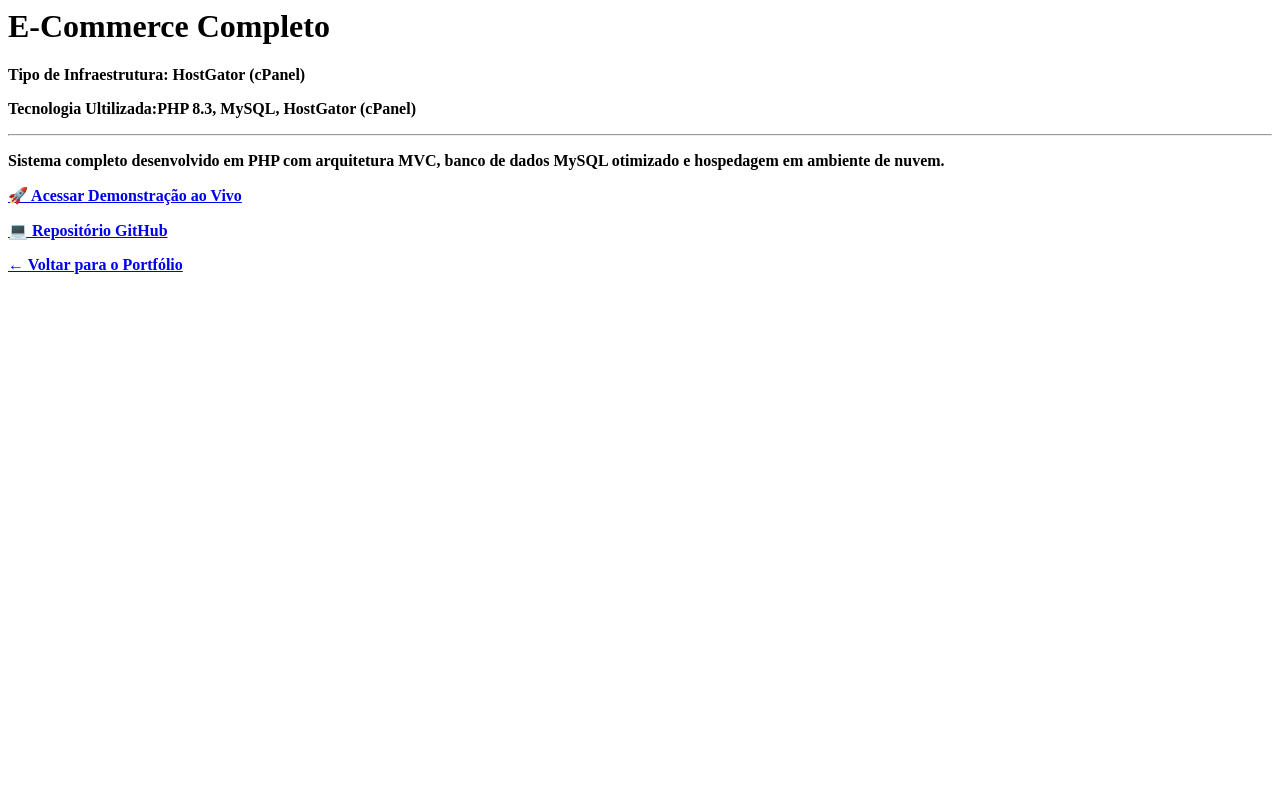
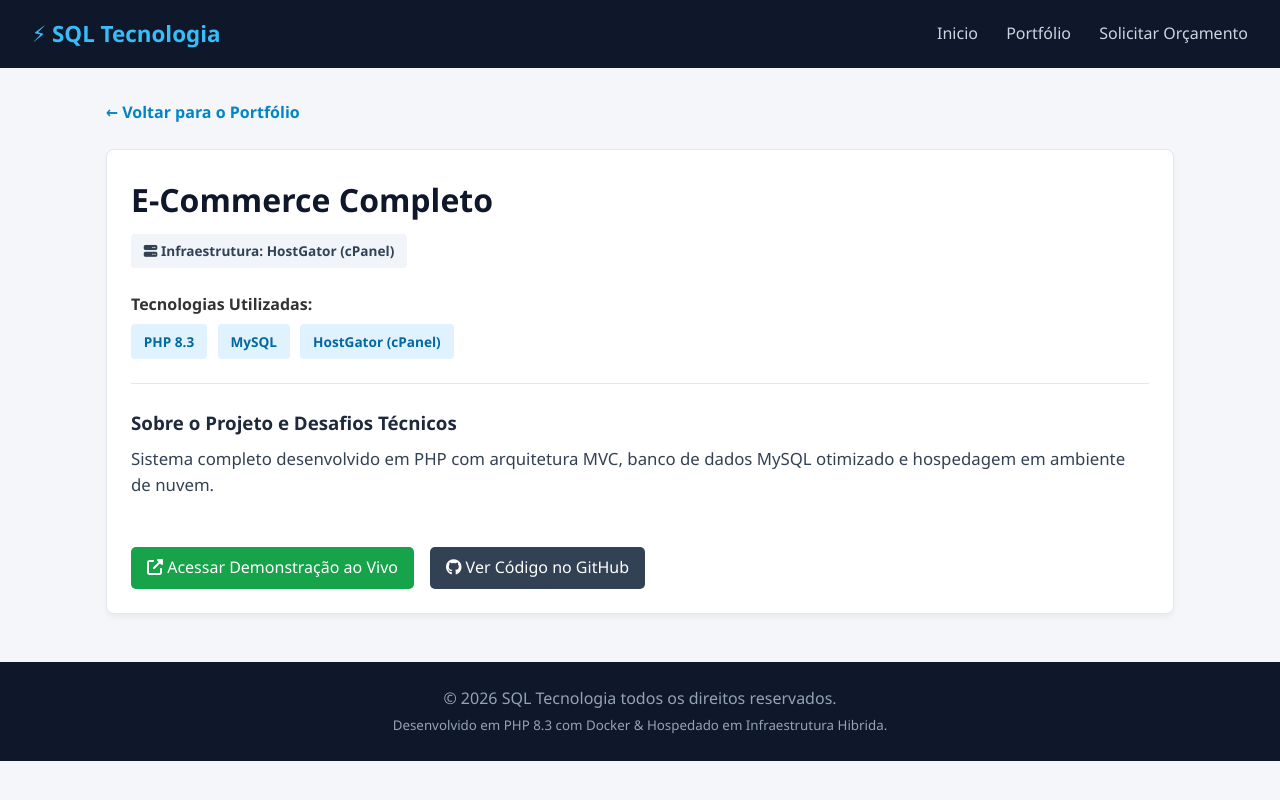
Before and after one commit to marcioanjjo/portfolio, a PHP site: page /projeto/1 in a window 1280 px wide. Run offline with PHP 8.4, Linux system fonts and the light colour scheme; data comes from the database, SQL or seed files in the repository.

Commit message:
Criação da pasta Views do arquivo Views.php, pasta layouts como header.php, footer.php e fiz a alteração do projectController.php com a instancia da class View.

```diff
--- a/app/Controllers/ProjectController.php
+++ b/app/Controllers/ProjectController.php
@@ -4,6 +4,7 @@
 
 
     use App\Models\Project;
+    use App\View;
 
     class ProjectController
     {
@@ -11,54 +12,23 @@
         {
             $projetos = Project::getAll();
 
-            echo '<h1>📋 Portfólio de Projetos - SQL Tecnologia</h1>';
-
-            if(empty($projetos)){
-                echo '<p>Nenhum projeto cadastrado no momento.</p>';
-                return;
-            }
-
-            echo '<div style="display: flex; gap: 20px; flex-wrap: wrap;">';
-            foreach($projetos as $projeto){
-                $tecnologia = htmlspecialchars($projeto['tecnologias'] ?? "NENHUMA");
-                echo
-                "<div style='border: 1px solid #ccc; padding: 15px; border-radius: 8px; width: 300px'>
-                    <h3>" . htmlspecialchars($projeto['titulo']) . "</h3>
-                    <p><strong>Servidor:</strong> " . htmlspecialchars($projeto['tipo_servidor']) . "</p>
-                    <p>" . htmlspecialchars($projeto['descricao_curta']) . "</p>
-                    <p><strong>Tecnologia:</strong> " . $tecnologia . "</p>
-                    <a href='/projeto/" . $projeto['id'] . "'>Ver detalhes</a>
-                </div>";
-            }
-            echo '</div>';
+            // Chama a View limpamente passando as variáveis
+            View::render('Projects/index', ['title' => 'Portfolio | SQL Tecnologia', 'projetos' => $projetos]);
         }
 
         public function show(string $id): void
         {
-            $idInt = (int) $id;
-            $projeto = Project::getById($idInt);
+
+            $projeto = Project::getById((int) $id);
 
             if(!$projeto){
                 http_response_code(404);
-                echo "<h1>Projeto não encontrado</h1>";
+                View::render('404', ['title' => 'Projeto não encontrado']);
                 return;
             }
 
-            echo "<h1>" . htmlspecialchars($projeto['titulo']) . "</h1>";
-            echo "<p><strong>Tipo de Infraestrutura:<strong> " . htmlspecialchars($projeto['tipo_servidor']) . "</p>";
-            echo "<p><strong>Tecnologia Ultilizada:</strong>" . htmlspecialchars($projeto['tecnologias']) . "</p>";
-            echo "<hr>";
-            echo "<p>" . nl2br(htmlspecialchars($projeto['descricao_completa'])) . "</p>";
-
-            if($projeto['link_demo']){
-                echo "<p><a href='" . htmlspecialchars($projeto['link_demo']) . "' target='_blank'>🚀 Acessar Demonstração ao Vivo</a></p>";
-            }
-
-            if($projeto['link_github']){
-                echo "<p><a href='" . htmlspecialchars($projeto['link_github']) . "' target='_blank'>💻 Repositório GitHub</a></p>";
-            }
-
-            echo "<p><a href='/portfolio'>← Voltar para o Portfólio</a></p>";
+            View::render('projects/show', ['title' => $projeto['titulo'] . '| SQL Tecnologia',
+            'projeto' => $projeto ]);
         }
 
 
--- a/app/Views.php
+++ b/app/View.php
@@ -3,7 +3,7 @@
 
     use Exception;
 
-    class Views
+    class View
     {
         /**
      * Renderiza uma view injetando dados e envolvendo com layout padrão (header/footer)
--- a/app/Views/layouts/footer.php
+++ b/app/Views/layouts/footer.php
@@ -0,0 +1,9 @@
+</main>
+
+<footer>
+    <p>&copy <?= date('Y') ?> SQL Tecnologia todos os direitos reservados.</p>
+    <p><small>Desenvolvido em PHP 8.3 com Docker & Hospedado em Infraestrutura Hibrida.</small></p>
+</footer>
+
+</body>
+</html>
--- a/app/Views/layouts/header.php
+++ b/app/Views/layouts/header.php
@@ -0,0 +1,38 @@
+<!DOCTYPE html>
+<html lang="en">
+<head>
+    <meta charset="UTF-8">
+    <meta name="viewport" content="width=device-width, initial-scale=1.0">
+    <title><?= $title ??'SQL Tecnologia | Desenvolvimento e Cloud' ?></title>
+    <!-- FontAwesome para Ícones -->
+    <link rel="stylesheet" href="https://cdnjs.cloudflare.com/ajax/libs/font-awesome/6.4.0/css/all.min.css">
+    <!-- CSS Nativo Simples -->
+     <style>
+        * { box-sizing: border-box; margin: 0; padding: 0; font-family: 'Segoe UI', Tahoma, Geneva, Verdana, sans-serif; }
+        body { background-color: #f4f6f9; color: #333; line-height: 1.6; }
+        header { background-color: #0f172a; color: #fff; padding: 1rem 2rem; display: flex; justify-content: space-between; align-items: center; }
+        header .logo { font-size: 1.4rem; font-weight: bold; color: #38bdf8; text-decoration: none; }
+        nav a { color: #cbd5e1; text-decoration: none; margin-left: 1.5rem; transition: 0.3s; }
+        nav a:hover { color: #38bdf8; }
+        .container { max-width: 1100px; margin: 2rem auto; padding: 0 1rem; }
+        .card-grid { display: grid; grid-template-columns: repeat(auto-fit, minmax(300px, 1fr)); gap: 1.5rem; margin-top: 1.5rem; }
+        .card { background: #fff; padding: 1.5rem; border-radius: 8px; border: 1px solid #e2e8f0; box-shadow: 0 4px 6px -1px rgba(0,0,0,0.05); }
+        .badge { background: #e0f2fe; color: #0369a1; padding: 0.2rem 0.6rem; border-radius: 4px; font-size: 0.85rem; font-weight: 600; display: inline-block; margin-right: 0.4rem; }
+        .btn { display: inline-block; background: #0284c7; color: #fff; padding: 0.5rem 1rem; border-radius: 5px; text-decoration: none; margin-top: 1rem; transition: 0.2s; }
+        .btn:hover { background: #0369a1; }
+        footer { background: #0f172a; color: #94a3b8; text-align: center; padding: 1.5rem; margin-top: 3rem; }
+    </style>
+</head>
+<body>
+    <header>
+        <a href="/" class="logo">⚡ SQL Tecnologia</a>
+        <nav>
+            <a href="/">Inicio</a>
+            <a href="/portfolio">Portfólio</a>
+            <a href="/#contato">Solicitar Orçamento</a>
+        </nav>
+    </header>
+
+    <main class="container">
+<!-- </body>
+</html> -->
--- /dev/null
+++ b/app/Views/projects/404.php
@@ -0,0 +1,6 @@
+<div style="text-align: center; padding: 3rem 1rem;">
+    <h1 style="font-size: 4rem; color: #ef4444; margin-bottom: 0.5rem;">404</h1>
+    <h2 style="color: #0f172a; margin-bottom: 1rem;">Projeto ou Página Não Encontrada</h2>
+    <p style="color: #64748b; margin-bottom: 1.5rem;">O conteúdo que você está tentando acessar não existe ou foi removido.</p>
+    <a href="/portfolio" class="btn">Voltar para o Portfólio</a>
+</div>
--- /dev/null
+++ b/app/Views/projects/show.php
@@ -0,0 +1,47 @@
+<?php
+    if(empty($projeto)){
+        echo "<p> Projeto não encontrado.</p>";
+        return;
+    }
+?>
+<a href="/portfolio" style="text-decoration: none; color: #0284c7; font-weight: 600;">← Voltar para o Portfólio</a>
+
+<div class="card" style="margin-top: 1.5rem;">
+    <h1 style="color: #0f172a; margin-bottom: 0.5rem;"><?= htmlspecialchars($projeto['titulo']) ?></h1>
+
+    <div style="margin-bottom: 1.5rem;">
+        <span class="badge" style="background: #f1f5f9; color: #334155; padding: 0.4rem 0.8rem;">
+            <i class="fas fa-server"></i> Infraestrutura: <?= htmlspecialchars($projeto['tipo_servidor']); ?>
+        </span>
+    </div>
+
+    <div style="margin-bottom: 1.5rem;">
+        <strong>Tecnologias Utilizadas:</strong><br>
+        <?php
+            $techs = explode(',', $projeto['tecnologias'] ?? '');
+            foreach ($techs as $tech):
+                if (trim($tech) === '') continue;
+        ?>
+            <span class="badge" style="padding: 0.4rem 0.8rem; margin-top: 0.4rem;"><?= htmlspecialchars(trim($tech)); ?></span>
+        <?php endforeach; ?>
+    </div>
+
+    <hr style="border: 0; border-top: 1px solid #e2e8f0; margin: 1.5rem 0;">
+
+    <h3 style="color: #1e293b; margin-bottom: 0.5rem;">Sobre o Projeto e Desafios Técnicos</h3>
+    <p style="color: #334155; font-size: 1.05rem; white-space: pre-line;"><?= htmlspecialchars($projeto['descricao_completa']) ?></p>
+
+    <div style="margin-top: 2rem; display: flex; gap: 1rem; flex-wrap: wrap;">
+        <?php if (!empty($projeto['link_demo'])): ?>
+            <a href="<?= htmlspecialchars($projeto['link_demo']) ?>" target="_blank" class="btn" style="background: #16a34a;">
+                <i class="fas fa-external-link-alt"></i> Acessar Demonstração ao Vivo
+            </a>
+        <?php endif; ?>
+
+        <?php if (!empty($projeto['link_github'])): ?>
+            <a href="<?= htmlspecialchars($projeto['link_github']) ?>" target="_blank" class="btn" style="background: #334155;">
+                <i class="fab fa-github"></i> Ver Código no GitHub
+            </a>
+        <?php endif; ?>
+    </div>
+</div>
```
Also changed, not shown: app/Views/projects/index.php (added, +35 -0 lines).
